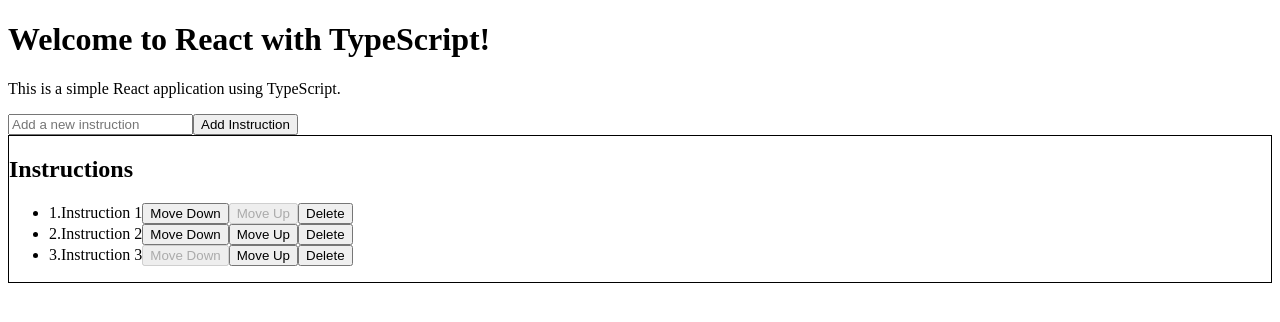
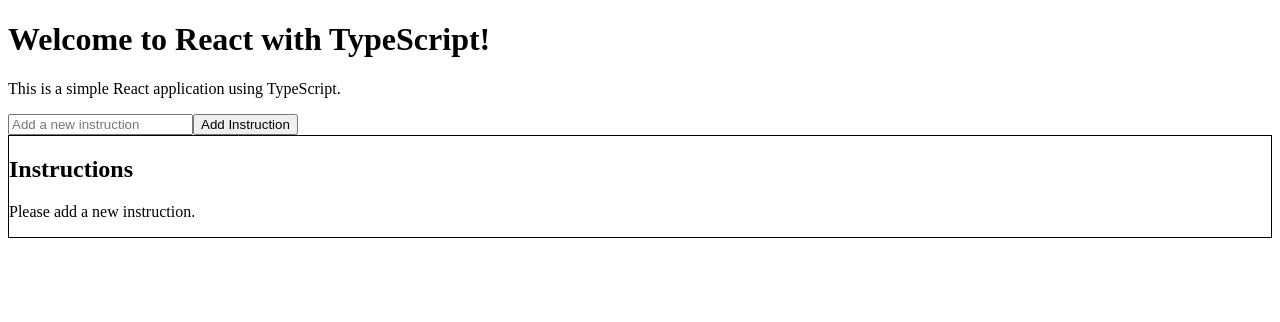
Before and after one commit to juancaricodev/react-test-instruction-list, a React (Vite) app: page / in a window 1280 px wide. Shown: the top 322 px of the page. Built offline with nearby package versions, Linux system fonts and the light colour scheme.

Commit message:
feat: add logic for moving up button

```diff
--- a/src/App.tsx
+++ b/src/App.tsx
@@ -1,12 +1,6 @@
 import { useEffect, useState } from 'react'
 
 import './App.css'
-
-const instructionsList = [
-  { order: 1, text: 'Instruction 1' },
-  { order: 2, text: 'Instruction 2' },
-  { order: 3, text: 'Instruction 3' }
-]
 
 type Instruction = {
   order: number
@@ -16,7 +10,7 @@
 function App() {
   const [inputValue, setInputValue] = useState<string>('')
   const [errorMessage, setErrorMessage] = useState<string>('')
-  const [instructions, setInstructions] = useState<Instruction[]>([...instructionsList])
+  const [instructions, setInstructions] = useState<Instruction[]>([])
 
   useEffect(() => {
     if (errorMessage) {
@@ -62,7 +56,15 @@
     setInstructions(newInstructions)
   }
 
-  const handleMoveUp = () => {}
+  const handleMoveUp = (order: number) => {
+    const newInstructions: Instruction[] = [...instructions]
+    const indexA = newInstructions.findIndex((instruction) => instruction.order === order - 1);
+    const indexB = newInstructions.findIndex((instruction) => instruction.order === order);
+
+    [newInstructions[indexA].text, newInstructions[indexB].text] = [newInstructions[indexB].text, newInstructions[indexA].text]
+
+    setInstructions(newInstructions)
+  }
 
   const handleDownDisabled = (order: number) => {
     return order === instructions.length
@@ -109,7 +111,7 @@
                 </button>
                 <button
                   disabled={handleUpDisabled(instruction.order)}
-                  onClick={handleMoveUp}
+                  onClick={() => handleMoveUp(instruction.order)}
                 >
                   Move Up
                 </button>
```
